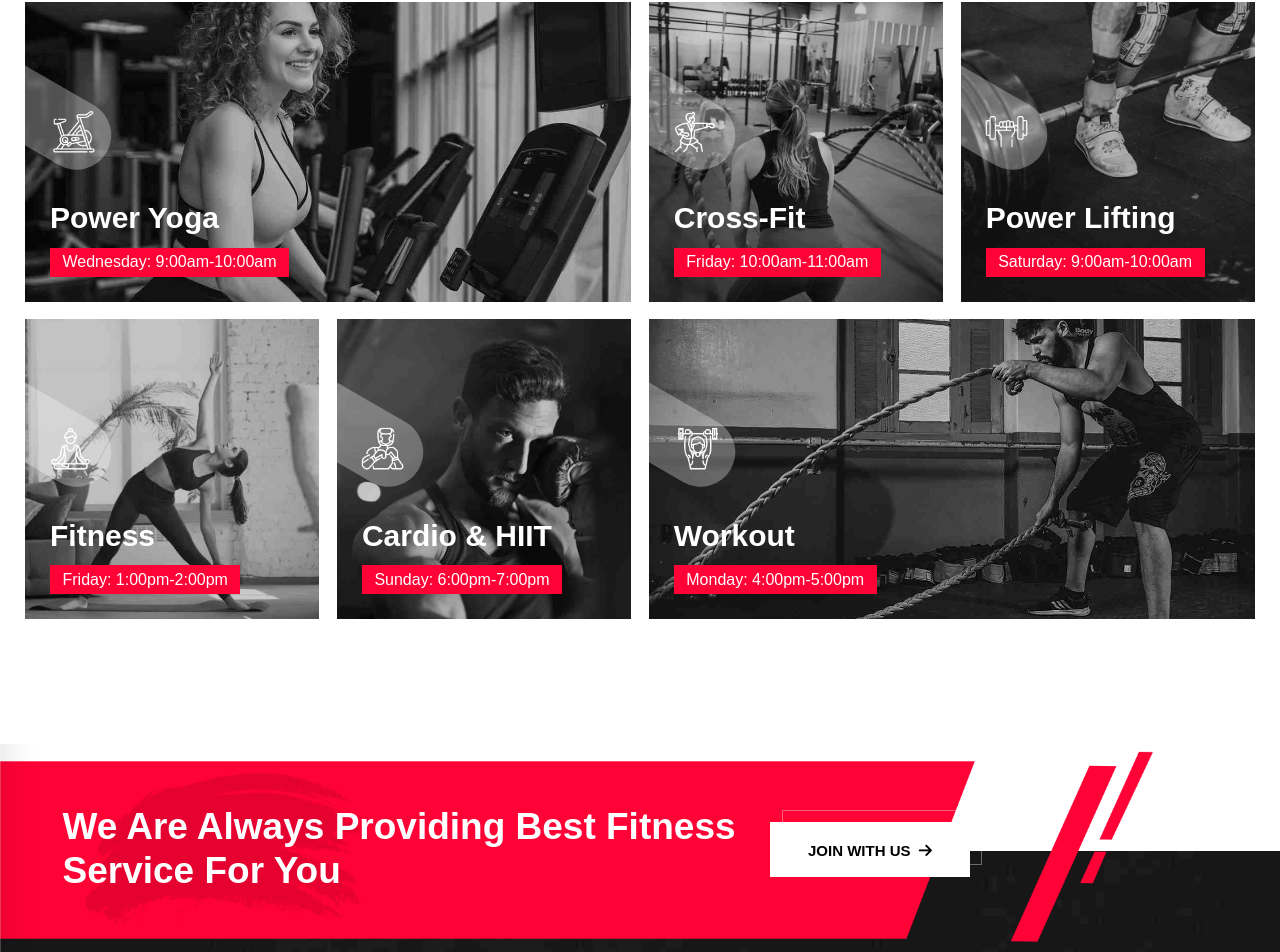
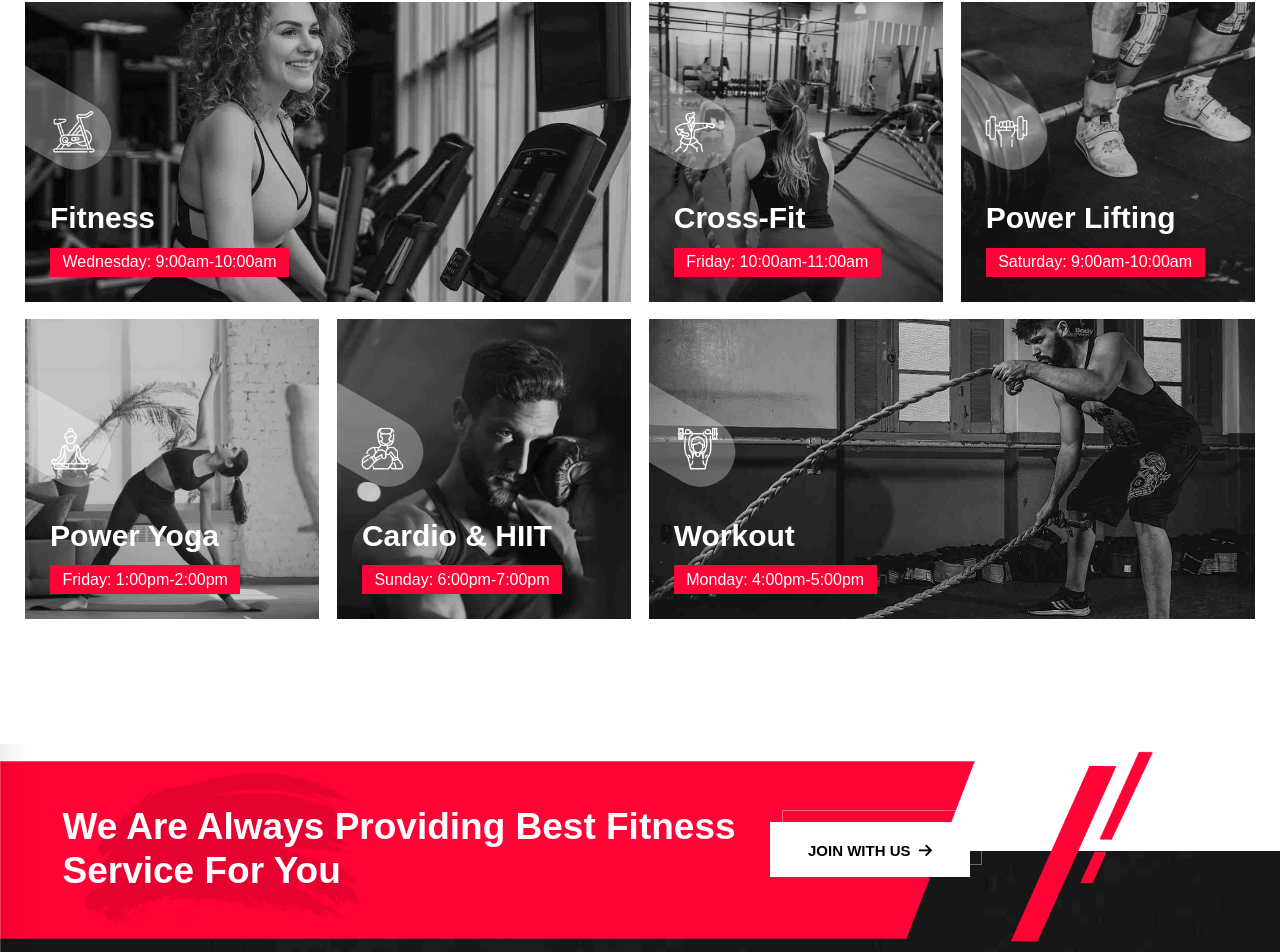
Before and after one commit to RajeshK1006/Body-Life, a React (Create React App) app: page / in a window 1280 px wide. Shown: the part 2237-3189 px from the top of the page. Built offline with nearby package versions, Linux system fonts and the light colour scheme; no server answers.

Commit message:
Update Featured.jsx

```diff
--- a/src/components/Featured/Featured.jsx
+++ b/src/components/Featured/Featured.jsx
@@ -19,7 +19,7 @@ function Featured() {
             <div className="item-0-div relative">
               <div className="item-0 ease-in duration-[0.4s] p-6"></div>
               <div className="absolute z-10 bottom-10 left-10">
-                <p className="text-white text-[30px] font-bold">Power Yoga</p>
+                <p className="text-white text-[30px] font-bold">Fitness</p>
                 <p className="text-white bg-[#FF0336] text-[16px] mt-3 py-1 px-5">
                   Wednesday: 9:00am-10:00am
                 </p>
@@ -45,7 +45,7 @@ function Featured() {
             <div className="item-3-div relative">
               <div className="item-3 ease-in duration-[0.4s] p-6"></div>
               <div className="absolute z-10 bottom-10 left-10">
-                <p className="text-white text-[30px] font-bold">Fitness</p>
+                <p className="text-white text-[30px] font-bold">Power Yoga</p>
                 <p className="text-white bg-[#FF0336] text-[16px] mt-3 py-1 px-5">Friday: 1:00pm-2:00pm</p>
               </div>
             </div>
```
